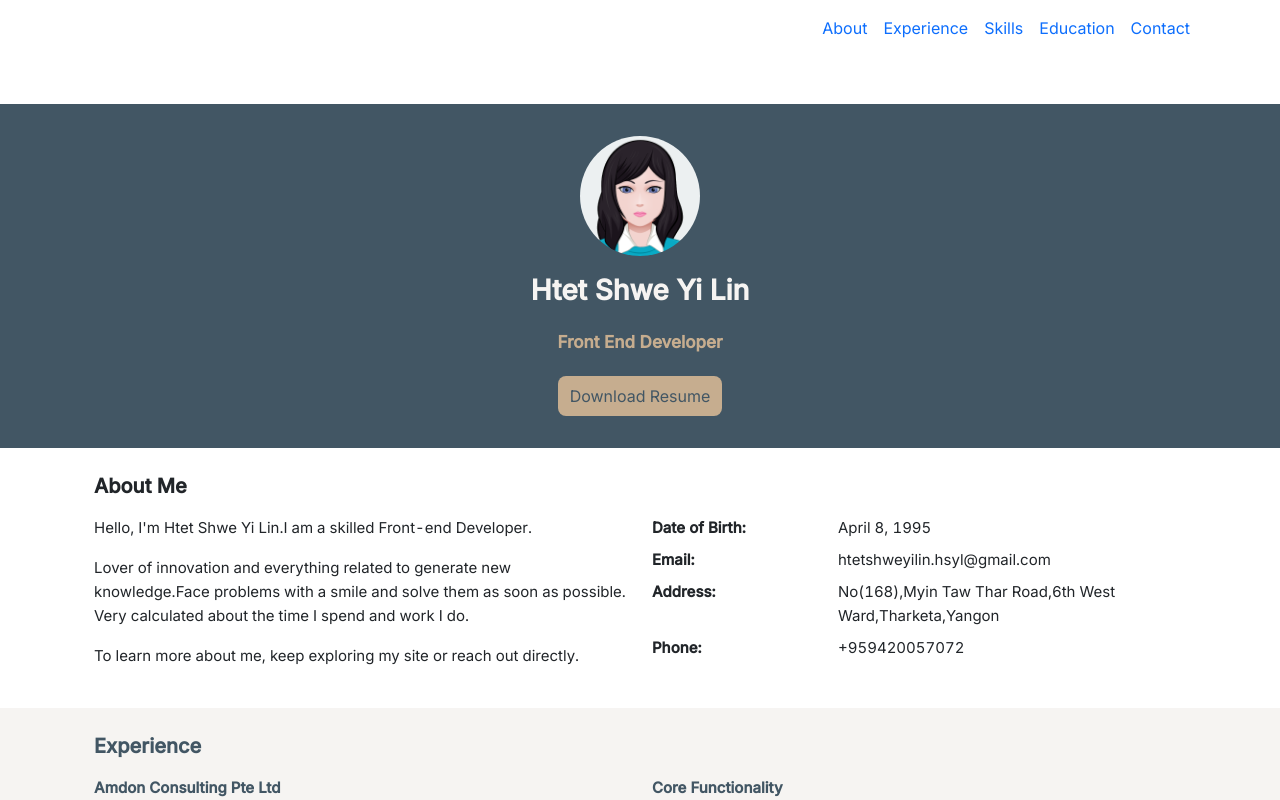
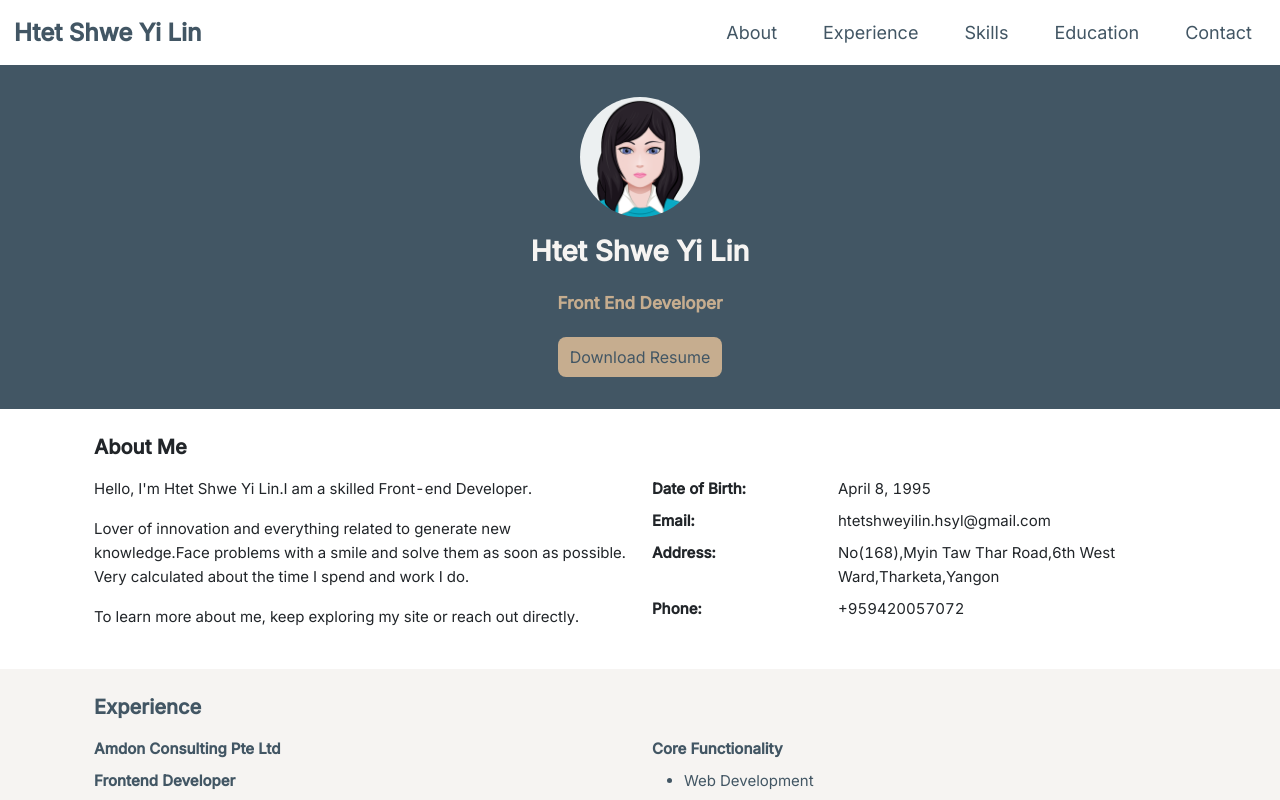
Before and after one commit to HtetShweYiLin/personal-portfolio-angular, an Angular app: page / in a window 1280 px wide. Shown: the top 800 px of the page. Built offline with nearby package versions, Linux system fonts and the light colour scheme.

Commit message:
add sticky top navigation bar

```diff
--- a/src/app/profile/components/header-bar/header-bar.component.css
+++ b/src/app/profile/components/header-bar/header-bar.component.css
@@ -0,0 +1,103 @@
+a {
+  text-decoration: none;
+}
+
+ul {
+  margin-bottom: 0;
+}
+
+li {
+  list-style: none;
+}
+
+/* NAVBAR STYLING STARTS */
+.sticky {
+  position: fixed!important;
+  top: 0;
+  width: 100%;
+}
+
+.navbar {
+  display: flex;
+  align-items: center;
+  justify-content: space-between;
+  padding: 14px;
+  background-color: #ffffff;
+  color: #425664;
+  z-index: 2;
+}
+
+/* .nav-links a {
+  color: #425664;
+}
+
+.nav-links a:hover {
+  color: #c6ad8f;
+  transition: 0.3s ease;
+} */
+
+/* NAVBAR MENU */
+.menu {
+  display: flex;
+  gap: 1em;
+  font-size: 18px;
+}
+
+.menu li:hover {
+  background-color: #425664;
+  border-radius: 5px;
+  transition: 0.3s ease;
+}
+
+.menu li a {
+  color: #425664;
+  transition: 0.3s ease;
+}
+
+.menu li:hover > a {
+  color: #c6ad8f;
+}
+
+.menu li {
+  padding: 5px 14px;
+}
+
+/*RESPONSIVE NAVBAR MENU STARTS*/
+/* CHECKBOX HACK */
+input[type=checkbox]{
+  display: none;
+}
+
+/*HAMBURGER MENU*/
+.hamburger {
+  display: none;
+  font-size: 24px;
+  user-select: none;
+}
+
+/* APPLYING MEDIA QUERIES */
+@media (max-width: 768px) {
+  .menu {
+    display:none;
+    position: absolute;
+    background-color: #ffffff;
+    right: 0;
+    left: 0;
+    text-align: center;
+    padding: 16px 0;
+  }
+  .menu li:hover {
+    display: inline-block;
+    background-color:#425664;
+    transition: 0.3s ease;
+  }
+  .menu li + li {
+    margin-top: 12px;
+  }
+  input[type=checkbox]:checked ~ .menu{
+    display: block;
+  }
+  .hamburger {
+    display: block;
+  }
+}
--- a/src/app/profile/components/header-bar/header-bar.component.html
+++ b/src/app/profile/components/header-bar/header-bar.component.html
@@ -1,23 +1,16 @@
-<header>
-  <div class = "profile-page sidebar-collapse">
-      <nav class="navbar navbar-expand-lg navbar-transparent" color-on-scroll="400">
-          <div class="container">
-          <!-- <div class="navbar-translate">
-              <a class="navbar-brand" href="#" rel="tooltip">Htet Shwe Yi Lin</a>
-              <button class="navbar-toggler navbar-toggler" type="button" data-toggle="collapse" data-target="#navigation" aria-controls="navigation" aria-expanded="false" aria-label="Toggle navigation">
-                  <span class="navbar-toggler-bar bar1"></span>
-                  <span class="navbar-toggler-bar bar2"></span>
-                  <span class="navbar-toggler-bar bar3"></span>
-              </button>
-          </div> -->
-          <div class="collapse navbar-collapse justify-content-end" id="navigation">
-              <ul class="navbar-nav">
-                <li class="nav-item" *ngFor="let item of items">
-                  <a class="nav-link smooth-scroll" [href]="'#' + item.link">{{ item.name }}</a>
-                </li>
-              </ul>
-            </div>
-          </div>
-      </nav>
-  </div>
-</header>
+<nav id="top-navbar" class="navbar" [ngClass]="{'sticky': sticky}">
+  <!-- LOGO -->
+  <div class="text-g50 h2-strong">Htet Shwe Yi Lin</div>
+  <!-- NAVIGATION MENU -->
+  <ul class="nav-links">
+    <!-- USING CHECKBOX HACK -->
+    <input type="checkbox" id="checkbox_toggle" />
+    <label for="checkbox_toggle" class="hamburger">&#9776;</label>
+    <!-- NAVIGATION MENUS -->
+    <div class="menu">
+      <li *ngFor="let item of items">
+        <a [href]="'#' + item.link">{{ item.name }}</a>
+      </li>
+    </div>
+  </ul>
+</nav>
--- a/src/app/profile/components/header-bar/header-bar.component.ts
+++ b/src/app/profile/components/header-bar/header-bar.component.ts
@@ -1,16 +1,20 @@
-import { Component, OnInit, Input } from '@angular/core';
+import { Component, OnInit, OnChanges, Input, SimpleChanges } from '@angular/core';
 
 @Component({
   selector: 'app-header-bar',
   templateUrl: './header-bar.component.html',
   styleUrls: ['./header-bar.component.css']
 })
-export class HeaderBarComponent implements OnInit {
+export class HeaderBarComponent implements OnInit, OnChanges {
   @Input() items: any;
-
+  @Input() sticky: any;
   constructor() { }
 
   ngOnInit(): void {
   }
 
+  ngOnChanges(changes: SimpleChanges): void {
+    console.log("sticky~~~",this.sticky);
+  }
+
 }
--- a/src/app/profile/components/skills/skills.component.css
+++ b/src/app/profile/components/skills/skills.component.css
@@ -15,4 +15,5 @@
     position: absolute;
     text-align: end;
     padding-right: 5px;
+    z-index: 1;
   }
--- a/src/app/profile/profile.component.css
+++ b/src/app/profile/profile.component.css
@@ -1,3 +1,3 @@
 .page-content {
-  margin-top: 48px;
+  padding-top: 64px;
 }
--- a/src/app/profile/profile.component.html
+++ b/src/app/profile/profile.component.html
@@ -1,5 +1,5 @@
-<app-header-bar [items]="navItems"></app-header-bar>
-<div class="page-content">
+<app-header-bar [items]="navItems" [sticky]="sticky"></app-header-bar>
+<div [ngClass]="{'page-content': sticky}">
   <div class="bg-g50">
     <app-intro [intro]="profile.intro"></app-intro>
   </div>
--- a/src/app/profile/profile.component.ts
+++ b/src/app/profile/profile.component.ts
@@ -1,4 +1,4 @@
-import { Component, OnInit } from '@angular/core';
+import { Component, OnInit, HostListener } from '@angular/core';
 import { Router } from '@angular/router';
 import { jsPDF } from "jspdf";
 import html2canvas from 'html2canvas';
@@ -14,8 +14,18 @@ import { navItems } from "../data/nav_items";
 export class ProfileComponent implements OnInit {
   public profile = profile;
   public navItems = navItems;
+  public sticky: boolean = false;
 
   constructor(private router: Router) { }
+
+  @HostListener('window:scroll') // for window scroll events
+  onScroll() {
+    if (window.pageYOffset >= 300) {
+      this.sticky = true;
+    } else {
+      this.sticky = false;
+    }
+  }
 
   ngOnInit(): void {
     console.log("profile",this.profile);
```
